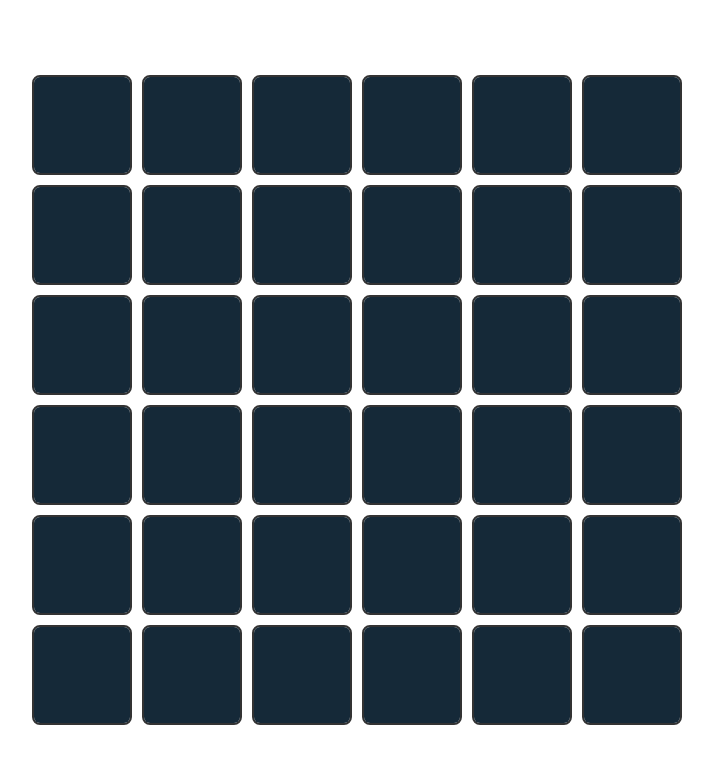
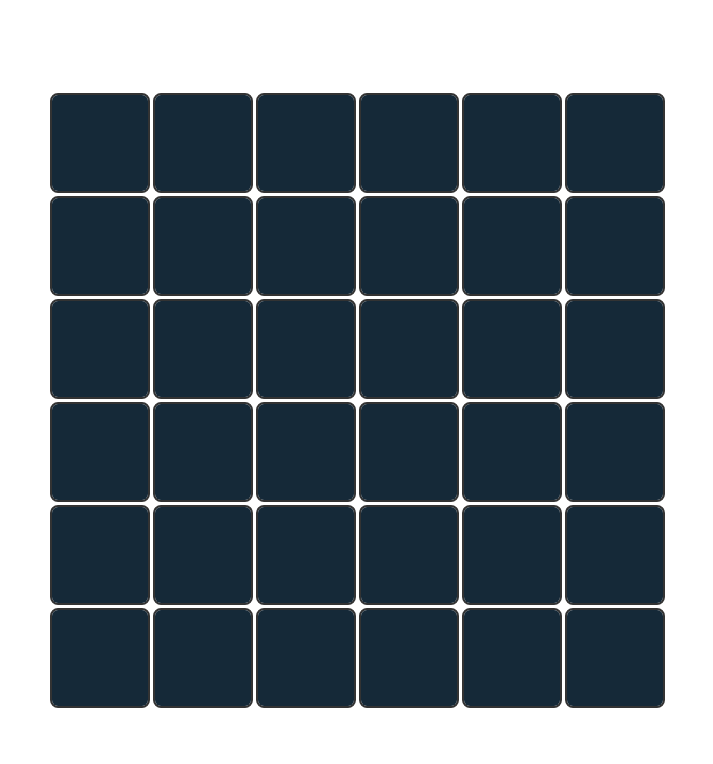
Before and after one commit to DmitryMerzlyakov/team-work, a React (Vite) app: page / in a window 1280 px wide. Both pictures are taken after a click on the button "Начать игру!". Shown: the top 764 px of the page, without its empty margins (283-996 px from the left). Built offline with nearby package versions, Linux system fonts and the light colour scheme.

Commit message:
feat: карточки открываются в зависимости от size

```diff
--- a/src/components/pages/gamePage/index.tsx
+++ b/src/components/pages/gamePage/index.tsx
@@ -1,10 +1,18 @@
+import { useLocation } from 'react-router-dom';
 import { cards } from '../../../models/constants';
 import { GameField } from '../../ui/gameField';
+import { shuffleAndEditSize } from '../../../utils/shuffleAndEditSize';
 
 export const GamePage = () => {
+  const location = useLocation();
+  const { state } = location;
+
   return (
     <div>
-      <GameField fieldCards={cards} />
+      <GameField
+        fieldCards={shuffleAndEditSize(cards, state.size)}
+        currentFieldsData={state}
+      />
     </div>
   );
 };
--- a/src/components/ui/cardField/index.tsx
+++ b/src/components/ui/cardField/index.tsx
@@ -5,9 +5,14 @@ export const CardField = ({
   openCards,
   handleClick,
   openIdenticalCards,
+  size,
 }) => {
   return (
-    <div className={styles.card} id={id} onClick={(e) => handleClick(e)}>
+    <div
+      className={`${styles.card} ${styles[`cardSize${String(size)}`]}`}
+      id={id}
+      onClick={(e) => handleClick(e)}
+    >
       {openCards.includes(id) ? (
         <div
           id={id}
--- a/src/components/ui/cardField/styles.module.css
+++ b/src/components/ui/cardField/styles.module.css
@@ -1,12 +1,23 @@
 .card {
-  width: 100px;
-  height: 100px;
   border: 2px solid #333;
   border-radius: 8px;
   overflow: hidden;
   cursor: pointer;
   position: relative;
   transition: transform 0.3s;
+}
+
+.cardSize6 {
+  min-width: 100px;
+  min-height: 100px;
+}
+.cardSize8 {
+  min-width: 80px;
+  min-height: 80px;
+}
+.cardSize10 {
+  min-width: 60px;
+  min-height: 60px;
 }
 
 .card:hover {
--- a/src/components/ui/gameField/index.tsx
+++ b/src/components/ui/gameField/index.tsx
@@ -1,21 +1,14 @@
 import { useEffect, useState } from 'react';
 import { CardField } from '../cardField';
 import styles from './styles.module.css';
-import { shuffle } from '../../../utils/shuffle';
 
-export const GameField = ({ fieldCards }) => {
-  const [gameCards, setGameCards] = useState([]);
+export const GameField = ({ fieldCards, currentFieldsData }) => {
   const [openCards, setOpenCards] = useState([]);
   const [openIdenticalCards, setOpenIdenticalCards] = useState([]);
   const [oneImg, setOneImg] = useState();
   const [twoImg, setTwoImg] = useState();
 
-  useEffect(() => {
-    setGameCards(shuffle(fieldCards));
-  }, []);
-
-  console.log(oneImg, twoImg);
-  console.log(openIdenticalCards);
+  console.log(String(currentFieldsData.size));
 
   const handleClick = (e) => {
     console.log(e.target.dataset.name);
@@ -40,8 +33,10 @@ export const GameField = ({ fieldCards }) => {
     }
   };
   return (
-    <div className={styles.gameContainer}>
-      {gameCards.map((card, index) => (
+    <div
+      className={`${styles.gameContainer} ${styles[`containerSize${String(currentFieldsData.size)}`]}`}
+    >
+      {fieldCards.map((card, index) => (
         <CardField
           key={index}
           id={index.toString()}
@@ -49,6 +44,7 @@ export const GameField = ({ fieldCards }) => {
           openCards={openCards}
           handleClick={handleClick}
           openIdenticalCards={openIdenticalCards}
+          size={currentFieldsData.size}
         />
       ))}
     </div>
--- a/src/components/ui/gameField/styles.module.css
+++ b/src/components/ui/gameField/styles.module.css
@@ -1,5 +1,14 @@
 .gameContainer {
   display: grid;
+  gap: 3px;
+}
+
+.containerSize6 {
   grid-template-columns: repeat(6, 100px);
-  gap: 10px;
 }
+.containerSize8 {
+  grid-template-columns: repeat(8, 80px);
+}
+.containerSize10 {
+  grid-template-columns: repeat(10, 60px);
+}
--- a/src/models/constants.ts
+++ b/src/models/constants.ts
@@ -18,23 +18,7 @@ export const fieldsData: IFieldData[] = [
   },
 ];
 
-export const cards = [
-  { value: '1' },
-  { value: '2' },
-  { value: '3' },
-  { value: '4' },
-  { value: '5' },
-  { value: '6' },
-  { value: '7' },
-  { value: '8' },
-  { value: '9' },
-  { value: '10' },
-  { value: '11' },
-  { value: '12' },
-  { value: '13' },
-  { value: '14' },
-  { value: '15' },
-  { value: '16' },
-  { value: '17' },
-  { value: '18' },
-];
+export const cards = Array.from({ length: 50 }, (_, index) => ({
+  value: (index + 1).toString(),
+  // icons: `../assets/icons/icon${index + 1}.png`,
+}));
--- a/src/utils/shuffle.ts
+++ /dev/null
@@ -1,4 +0,0 @@
-export const shuffle = (array) => {
-  const newArr = [...array, ...array];
-  return newArr.sort(() => Math.random() - 0.5);
-};
--- /dev/null
+++ b/src/utils/shuffleAndEditSize.ts
@@ -0,0 +1,13 @@
+export const shuffleAndEditSize = (array, size) => {
+  let newArr = array;
+
+  if (size === 6) {
+    newArr = array.slice(0, 18);
+  } else if (size === 8) {
+    newArr = array.slice(0, 32);
+  }
+
+  const shuffledArr = [...newArr, ...newArr].sort(() => Math.random() - 0.5);
+
+  return shuffledArr;
+};
```
